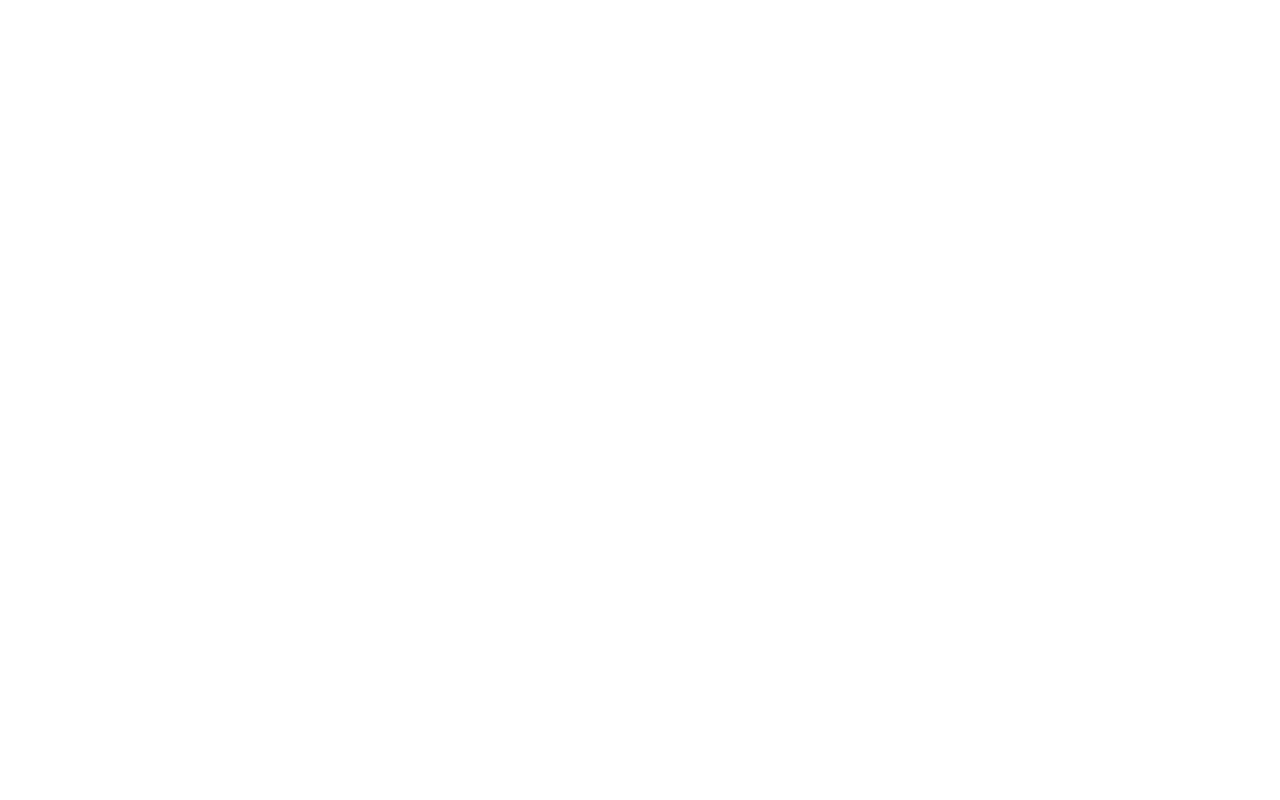
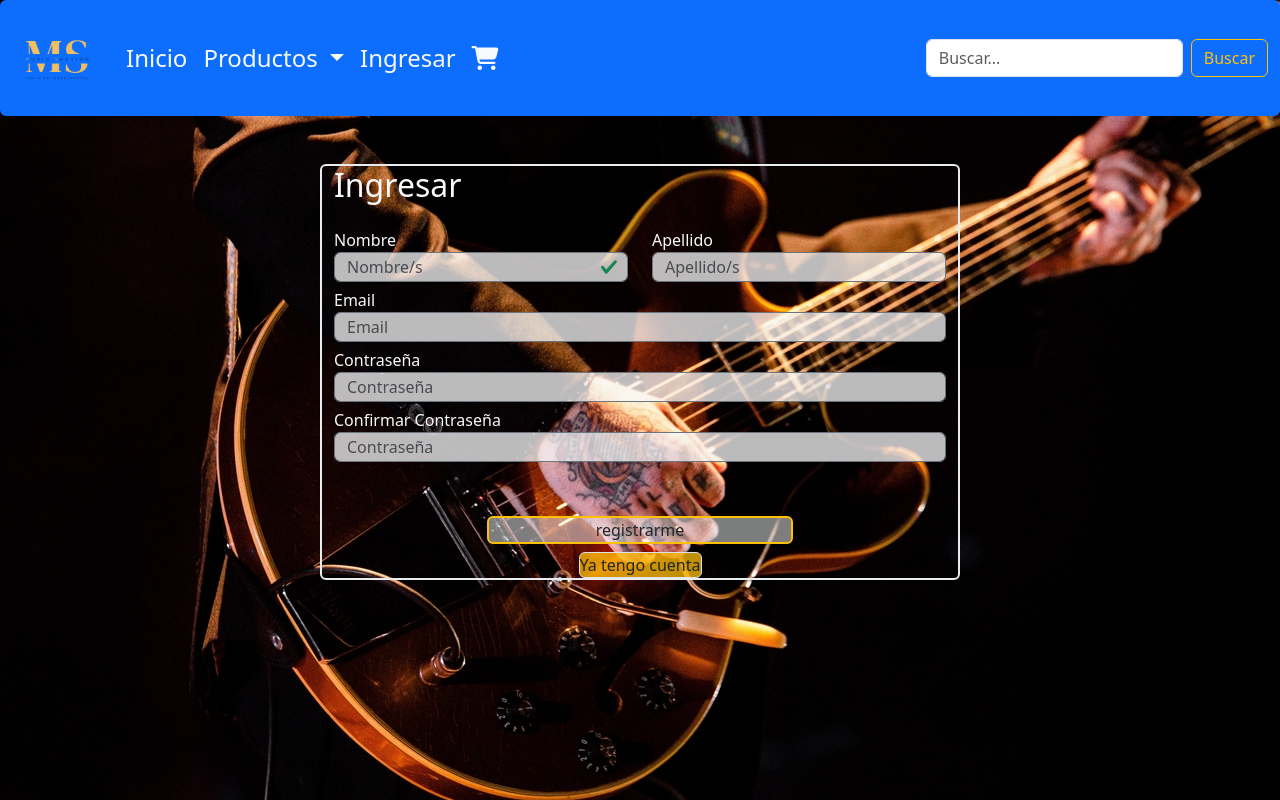
Before and after one commit to alex-beltramella/PFalexbeltramella2, a plain HTML site: page pages/registrate.html in a window 1280 px wide. Drawn offline with nearby package versions, Linux system fonts and the light colour scheme.

Commit message:
converti imagen a webp para el background image de la parte de ingresar y registrarse, formulario de pagina ingresar completo, falta completar de la pagina ingresar, modificaciones en css para el background image ajuste tamaño y posicion

```diff
--- a/css/style.css
+++ b/css/style.css
@@ -4,13 +4,22 @@
     box-sizing: border-box !important;
 }
 
-@media screen {
+@media screen and (max-widht: 480px) {
+
 
 }
 
+.background-image-ingresar {
+    background-image: url(../img/img-fondo-ingresar.webp);
+    max-width: 100%;
+    height: auto;
+    background-position: top;
+    background-color: rgba(0, 0, 0, 0.247);
+}
+
+
 body {
     width: 100%;
-    /*background-image: url(../img/img-fondo-ingresar.jpg);*/
 }
 
 .img-logo-navbar {
--- a/pages/registrate.html
+++ b/pages/registrate.html
@@ -0,0 +1,109 @@
+<!DOCTYPE html>
+<html lang="en">
+<head>
+    <meta charset="UTF-8">
+    <meta http-equiv="X-UA-Compatible" content="IE=edge">
+    <meta name="viewport" content="width=device-width, initial-scale=1.0">
+    <title>Music Section</title>
+    <link rel="shortcut icon" href="../img/logo-para-favicon.png" type="image/x-icon">
+    <link rel="stylesheet" href="https://kit.fontawesome.com/a5ade099d8.css" crossorigin="anonymous">
+    <script src="https://kit.fontawesome.com/a5ade099d8.js" crossorigin="anonymous"></script>
+    <link href="https://cdn.jsdelivr.net/npm/bootstrap@5.3.0-alpha1/dist/css/bootstrap.min.css" rel="stylesheet" integrity="sha384-GLhlTQ8iRABdZLl6O3oVMWSktQOp6b7In1Zl3/Jr59b6EGGoI1aFkw7cmDA6j6gD" crossorigin="anonymous">
+    <script src="https://cdn.jsdelivr.net/npm/bootstrap@5.3.0-alpha1/dist/js/bootstrap.bundle.min.js" integrity="sha384-w76AqPfDkMBDXo30jS1Sgez6pr3x5MlQ1ZAGC+nuZB+EYdgRZgiwxhTBTkF7CXvN" crossorigin="anonymous"></script>
+    <link rel="stylesheet" href="../css/style.css">
+</head>
+
+<body class="background-image-ingresar">
+    <!--BARRA DE NAVEGACIÓN-->
+    <header class="bg-primary w-100 rounded">
+        <nav class="navbar navbar-expand-lg">
+            <div class="container-fluid">
+                <a class="navbar-brand" href="../index.html"><img class="img-logo-navbar col-xxl-1" src="../img/logo-para-nav.png" alt="logo de navbar"></a>
+                <button class="navbar-toggler" type="button" data-bs-toggle="collapse" data-bs-target="#navbarScroll" aria-controls="navbarScroll" aria-expanded="false" aria-label="Toggle navigation">
+                    <span class="navbar-toggler-icon"></span>
+                </button>
+                <div class="collapse navbar-collapse d-fe justify-content-center" id="navbarScroll">
+                    <ul class="navbar-nav me-auto my-2 my-lg-0 navbar-nav-scroll" >
+                        <li class="nav-item">
+                            <a class="nav-link active fs-4 text-light" aria-current="page" href="../index.html">Inicio</a>
+                        </li>
+
+                        <li class="nav-item dropdown">
+                            <a class="nav-link dropdown-toggle fs-4 text-light" href="../pages/productos.html" role="button" data-bs-toggle="dropdown" aria-expanded="false">
+                            Productos
+                            </a>
+                    <ul class="dropdown-menu">
+                        <li><a class="dropdown-item" href="#">Todos</a></li>
+                        <li><a class="dropdown-item" href="../pages productos/inst-percusion.html">Instrumentos de percusión</a></li>
+                        <li><a class="dropdown-item" href="../pages productos/inst-cuerdas.html">Instrumentos de cuerda</a></li>
+                        <li><a class="dropdown-item" href="../pages productos/inst-viento.html">Instrumentos de viento</a></li>
+                        <li><a class="dropdown-item" href="../pages productos/inst-idiofonos.html">Instrumentos idiófonos</a></li>
+                        <li><a class="dropdown-item" href="../pages productos/inst-electrofonos.html">Instrumentos electrófonos</a></li>
+                    </ul>
+                        <li class="nav-item">
+                            <a class="nav-link active fs-4 text-light" href="../pages/ingresar.html">Ingresar</a>
+                        </li>
+                        <li class="nav-item">
+                            <a class="nav-link fs-4 text-light" href="../pages/carrito.html"><i class="fa-sharp fa-solid fa-cart-shopping"></i></a>
+                        </li>
+                        </li>
+                        <li class="nav-item d-none">
+                            <a class="nav-link disabled">Link</a>
+                        </li>
+                    </ul>
+                    <form class="d-flex form-search" role="search">
+                        <input class="form-control me-2 rounded border" type="search" placeholder="Buscar..." aria-label="Search">
+                        <button type="button" class="btn btn-outline-warning rounded">Buscar</button>
+                    </form>
+                </div>
+            </div>
+        </nav>
+        </nav>
+    </header>
+
+        <div class="container-fluid mt-5 border border-2 border-light-subtle w-50 rounded">
+                <h2 class="text-light">Ingresar</h2>
+                <form class="g-3 m-aut mt-4" action="get">
+                    <div class="row">
+                        <div class="container-fluid col">
+                            <label class="text-light" for="nombre">Nombre</label>
+                            <input type="text" class="form-control is-valid bg-light bg-opacity-75 h-50 border border-secondary" placeholder="Nombre/s" required aria-label="nombre">
+                        </div>
+                        <div class="container-fluid col">
+                            <label class="text-light" for="nombre">Apellido</label>
+                            <input type="text" class="form-control bg-light bg-opacity-75 h-50 border border-secondary" placeholder="Apellido/s" required aria-label="apellido">
+                        </div>
+                    </div>
+                    <div class="row">
+                        <div class="container-fluid col">
+                            <label class="text-light" for="Email">Email</label>
+                            <input type="email" class="form-control bg-light bg-opacity-75 h-50 border border-secondary" placeholder="Email" required aria-label="Email">
+                        </div>
+                    </div>
+                    <div class="row">
+                        <div class="container-fluid col">
+                            <label class="text-light" for="Contraseña">Contraseña</label>
+                            <input type="password" class="form-control bg-light bg-opacity-75 h-50 border border-secondary" placeholder="Contraseña" required aria-label="contraseña">
+                        </div>
+                    </div>
+                    <div class="row">
+                        <div class="container-fluid col">
+                            <label class="text-light" for="Contraseña">Confirmar Contraseña</label>
+                            <input type="password" class="form-control bg-light bg-opacity-75 h-50 border border-secondary" placeholder="Contraseña" required aria-label="contraseña">
+                        </div>
+                    </div>
+
+                    <div class="d-flex justify-content-center">
+                        <button class="container-fluid w-50 rounded bg-light text-opasity-25 text-dark border border-2 border-warning border-success mt-5 bg-opacity-50">registrarme</button>
+                    </div>
+
+                    <div class="container-fluid d-flex justify-content-center">
+                        <a class="d-flex justify-content-center mt-2 text-decoration-none text-dark rounded bg-success bg-warning bg-opacity-75 border border-1" href="./ingresar.html">Ya tengo cuenta</a>
+                    </div>
+
+                </form>
+        </div>
+
+</body>
+
+</html>
```
Also changed, not shown: pages/ingresar.html (+23 -11 lines), img/img-fondo-ingresar.jpg (deleted), img/img-fondo-ingresar.webp (added).
